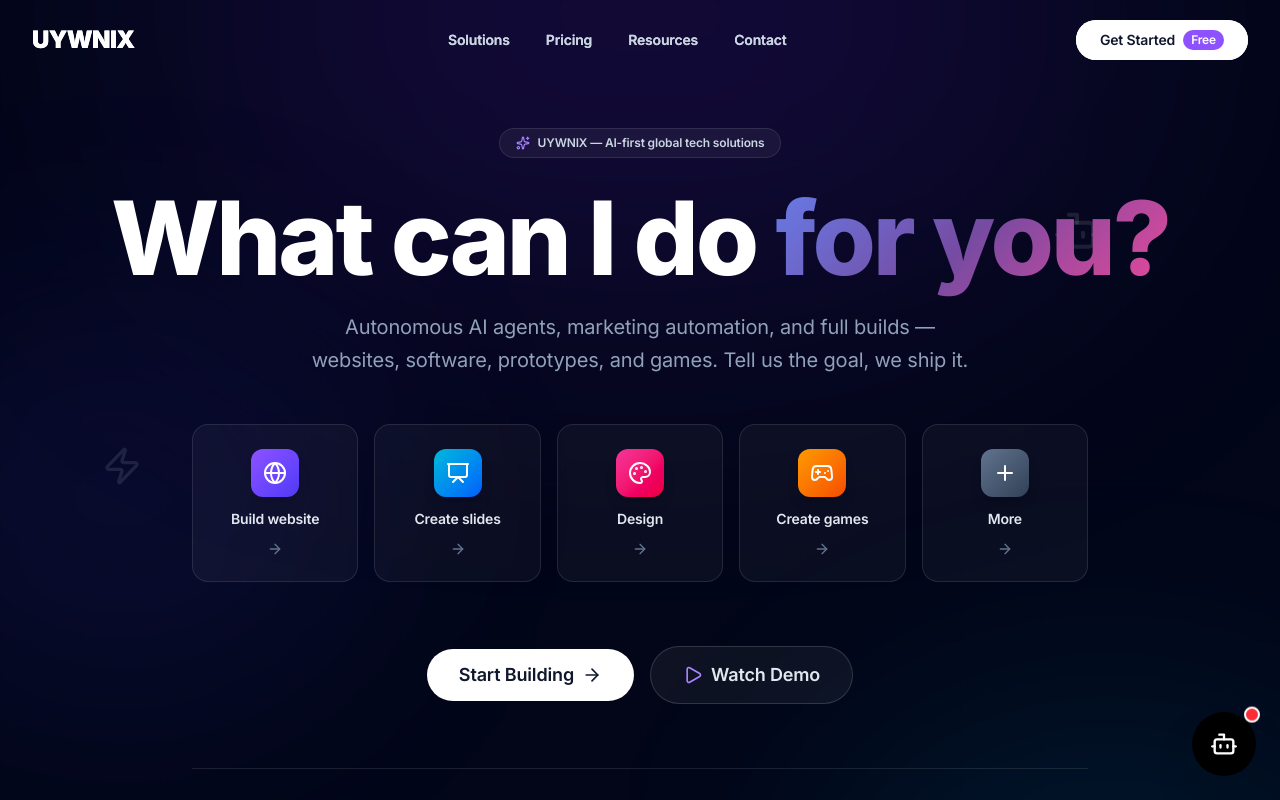
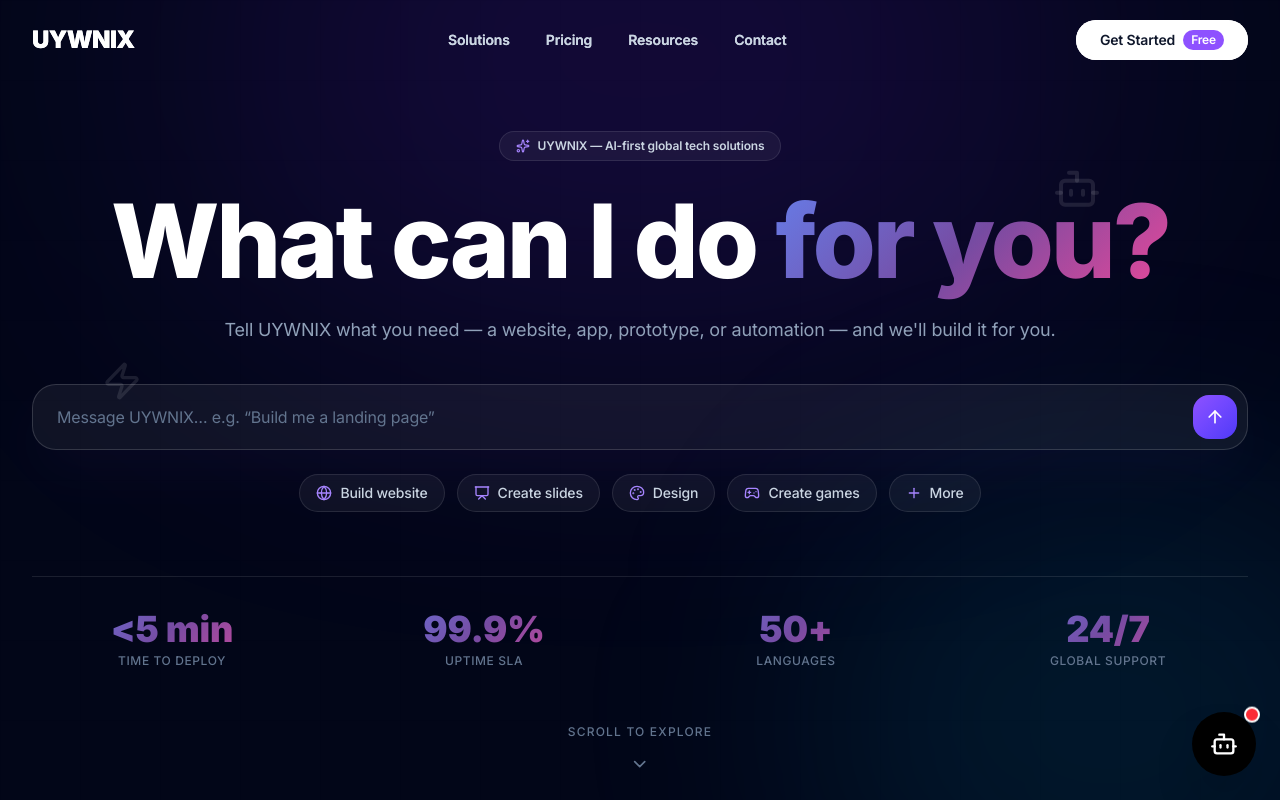
Before and after one commit to Tayyabhusayn/uywnix, a Next.js app: page / in a window 1280 px wide. Shown: the top 800 px of the page. Built offline with nearby package versions, Linux system fonts and the light colour scheme.

Commit message:
feat: ChatGPT-style hero — chat input with suggestion chips (replaces duplicate card grid)

```diff
--- a/components/Hero.tsx
+++ b/components/Hero.tsx
@@ -2,26 +2,15 @@
 
 import { motion } from "framer-motion";
 import Link from "next/link";
-import {
-  ArrowRight,
-  Play,
-  Sparkles,
-  ChevronDown,
-  Globe,
-  Presentation,
-  Palette,
-  Gamepad2,
-  Plus,
-  Bot,
-  Zap,
-} from "lucide-react";
+import { ArrowUp, Sparkles, ChevronDown, Bot, Zap, Globe, Presentation, Palette, Gamepad2, Plus } from "lucide-react";
+import { useState } from "react";
 
-const tasks = [
-  { icon: Globe, label: "Build website", href: "/services", gradient: "from-violet-500 to-indigo-600" },
-  { icon: Presentation, label: "Create slides", href: "/services", gradient: "from-cyan-500 to-blue-600" },
-  { icon: Palette, label: "Design", href: "/services", gradient: "from-pink-500 to-rose-600" },
-  { icon: Gamepad2, label: "Create games", href: "/ai-agent", gradient: "from-amber-500 to-orange-600" },
-  { icon: Plus, label: "More", href: "/contact", gradient: "from-slate-500 to-slate-700" },
+const suggestions = [
+  { icon: Globe, label: "Build website", href: "/services" },
+  { icon: Presentation, label: "Create slides", href: "/services" },
+  { icon: Palette, label: "Design", href: "/services" },
+  { icon: Gamepad2, label: "Create games", href: "/ai-agent" },
+  { icon: Plus, label: "More", href: "/contact" },
 ];
 
 const stats = [
@@ -32,13 +21,14 @@ const stats = [
 ];
 
 export default function Hero() {
+  const [prompt, setPrompt] = useState("");
+
   return (
     <section className="relative min-h-screen overflow-hidden bg-slate-950 flex items-center">
       {/* Ambient background */}
       <div className="absolute inset-0 pointer-events-none">
         <div className="absolute top-[-25%] left-1/2 -translate-x-1/2 w-[900px] h-[520px] bg-violet-600/15 blur-[140px] rounded-full" />
         <div className="absolute bottom-[-20%] right-[-10%] w-[600px] h-[480px] bg-cyan-500/10 blur-[120px] rounded-full" />
-        <div className="absolute top-[30%] left-[-10%] w-[500px] h-[400px] bg-indigo-600/10 blur-[110px] rounded-full" />
         <div className="absolute inset-0 grid-bg-subtle opacity-20" />
       </div>
 
@@ -60,7 +50,7 @@ export default function Hero() {
         </motion.div>
       </div>
 
-      <div className="container mx-auto px-6 relative z-10 py-32">
+      <div className="container mx-auto px-6 relative z-10 py-32 max-w-4xl">
         {/* Badge */}
         <motion.div
           initial={{ opacity: 0, y: 16 }}
@@ -89,58 +79,62 @@ export default function Hero() {
           initial={{ opacity: 0, y: 20 }}
           animate={{ opacity: 1, y: 0 }}
           transition={{ duration: 0.6, delay: 0.2 }}
-          className="text-lg md:text-xl text-slate-400 mb-12 max-w-2xl mx-auto text-center leading-relaxed"
+          className="text-base md:text-lg text-slate-400 mb-10 text-center leading-relaxed"
         >
-          Autonomous AI agents, marketing automation, and full builds — websites,
-          software, prototypes, and games. Tell us the goal, we ship it.
+          Tell UYWNIX what you need — a website, app, prototype, or automation —
+          and we'll build it for you.
         </motion.p>
 
-        {/* Task cards */}
+        {/* ChatGPT-style input */}
         <motion.div
           initial={{ opacity: 0, y: 24 }}
           animate={{ opacity: 1, y: 0 }}
           transition={{ duration: 0.6, delay: 0.3 }}
-          className="grid grid-cols-2 md:grid-cols-5 gap-4 max-w-4xl mx-auto mb-16"
+          className="mb-6"
         >
-          {tasks.map((task, i) => (
-            <motion.div key={task.label} whileHover={{ y: -4 }} transition={{ duration: 0.2 }}>
-              <Link
-                href={task.href}
-                className="group flex flex-col items-center gap-3 p-6 rounded-2xl bg-white/[0.04] border border-white/10 hover:border-violet-400/50 hover:bg-white/[0.07] transition-all duration-300"
-              >
-                <div className={`w-12 h-12 rounded-xl bg-gradient-to-br ${task.gradient} flex items-center justify-center shadow-lg`}>
-                  <task.icon className="w-6 h-6 text-white" />
-                </div>
-                <span className="text-sm font-semibold text-slate-200 group-hover:text-white transition-colors">
-                  {task.label}
-                </span>
-                <ArrowRight className="w-4 h-4 text-slate-500 group-hover:text-violet-400 group-hover:translate-x-1 transition-all" />
-              </Link>
-            </motion.div>
-          ))}
+          <form
+            onSubmit={(e) => {
+              e.preventDefault();
+              window.location.href = prompt.trim()
+                ? `/audit?goal=${encodeURIComponent(prompt.trim())}`
+                : "/audit";
+            }}
+            className="flex items-center gap-3 rounded-3xl bg-white/[0.06] border border-white/15 focus-within:border-violet-400/60 focus-within:bg-white/[0.08] transition-all duration-300 p-2.5 pl-6 shadow-2xl shadow-violet-500/5"
+          >
+            <input
+              type="text"
+              value={prompt}
+              onChange={(e) => setPrompt(e.target.value)}
+              placeholder="Message UYWNIX… e.g. “Build me a landing page”"
+              className="flex-1 bg-transparent text-white placeholder:text-slate-500 text-base outline-none py-2"
+            />
+            <button
+              type="submit"
+              aria-label="Send"
+              className="shrink-0 w-11 h-11 rounded-2xl bg-gradient-to-br from-violet-500 to-indigo-600 flex items-center justify-center hover:opacity-90 active:scale-95 transition-all"
+            >
+              <ArrowUp className="w-5 h-5 text-white" />
+            </button>
+          </form>
         </motion.div>
 
-        {/* CTAs */}
+        {/* Suggestion chips */}
         <motion.div
-          initial={{ opacity: 0, y: 20 }}
+          initial={{ opacity: 0, y: 16 }}
           animate={{ opacity: 1, y: 0 }}
-          transition={{ duration: 0.6, delay: 0.4 }}
-          className="flex flex-col sm:flex-row gap-4 justify-center items-center mb-16"
+          transition={{ duration: 0.5, delay: 0.4 }}
+          className="flex flex-wrap justify-center gap-3 mb-16"
         >
-          <Link
-            href="/audit"
-            className="group inline-flex items-center gap-2 bg-white text-slate-900 h-13 px-8 py-3.5 rounded-full font-semibold text-lg transition-all duration-300 hover:shadow-2xl hover:shadow-violet-500/20 hover:-translate-y-0.5"
-          >
-            Start Building
-            <ArrowRight className="w-5 h-5 group-hover:translate-x-1 transition-transform" />
-          </Link>
-          <Link
-            href="/ai-agent"
-            className="group inline-flex items-center gap-2 px-8 py-3.5 rounded-full font-semibold text-lg text-slate-200 border border-white/15 bg-white/5 hover:bg-white/10 hover:border-white/25 transition-all duration-300"
-          >
-            <Play className="w-5 h-5 text-violet-400" />
-            Watch Demo
-          </Link>
+          {suggestions.map((s) => (
+            <Link
+              key={s.label}
+              href={s.href}
+              className="group inline-flex items-center gap-2 px-4 py-2 rounded-full bg-white/[0.05] border border-white/10 hover:border-violet-400/50 hover:bg-white/[0.09] text-sm font-medium text-slate-300 hover:text-white transition-all duration-300"
+            >
+              <s.icon className="w-4 h-4 text-violet-400" />
+              {s.label}
+            </Link>
+          ))}
         </motion.div>
 
         {/* Stats */}
@@ -148,7 +142,7 @@ export default function Hero() {
           initial={{ opacity: 0 }}
           animate={{ opacity: 1 }}
           transition={{ duration: 0.8, delay: 0.5 }}
-          className="grid grid-cols-2 md:grid-cols-4 gap-8 pt-8 border-t border-white/10 max-w-4xl mx-auto"
+          className="grid grid-cols-2 md:grid-cols-4 gap-8 pt-8 border-t border-white/10"
         >
           {stats.map((stat) => (
             <div key={stat.label} className="text-center">
```
